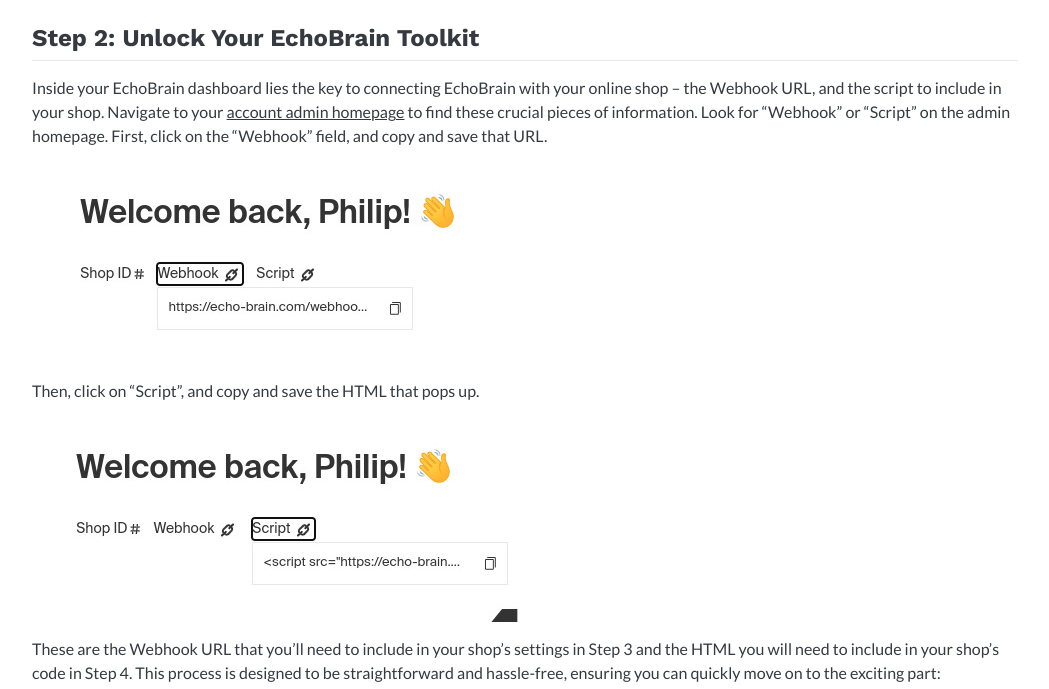
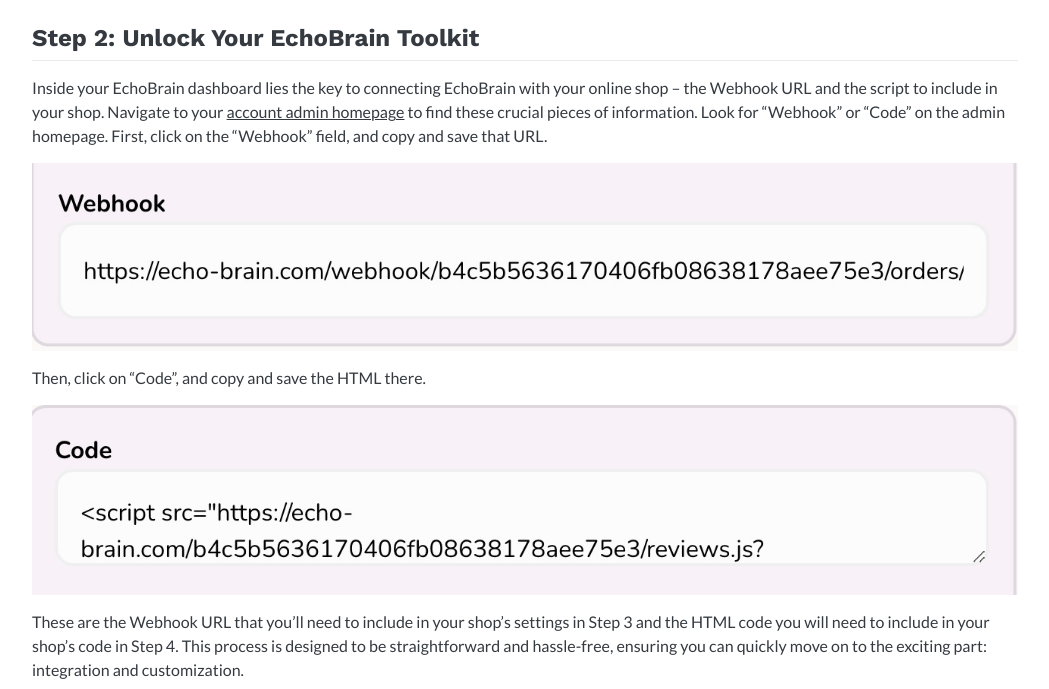
Before and after one commit to echo-brain/echo-brain.github.io, a Jekyll site: the page built from _posts/2024-03-11-getting-started-with-echobrain-first-steps.md, in a window 1280 px wide and 1400 px high, scrolled down 2175 px. Shown: the part 182-871 px from the top of the window, without its empty margins (115-1164 px from the left). Built offline with Jekyll 4.4.1, drawn with Linux system fonts in a browser that asks for light colours; some of the changed text lies outside the part shown.

Commit message:
Edit step 2

```diff
--- a/_posts/2024-03-11-getting-started-with-echobrain-first-steps.md
+++ b/_posts/2024-03-11-getting-started-with-echobrain-first-steps.md
@@ -27,15 +27,15 @@
 
 
 ## Step 2: Unlock Your EchoBrain Toolkit
-Inside your EchoBrain dashboard lies the key to connecting EchoBrain with your online shop – the Webhook URL, and the script to include in your shop. Navigate to your [account admin homepage](https://echo-brain.com/admin/) to find these crucial pieces of information. Look for "Webhook" or "Script" on the admin homepage. First, click on the "Webhook" field, and copy and save that URL.
+Inside your EchoBrain dashboard lies the key to connecting EchoBrain with your online shop – the Webhook URL and the script to include in your shop. Navigate to your [account admin homepage](https://echo-brain.com/admin/) to find these crucial pieces of information. Look for "Webhook" or "Code" on the admin homepage. First, click on the "Webhook" field, and copy and save that URL.
 
-![Webhook URL in EchoBrain dashboard](/assets/posts/echo-brain.com_admin_webhook_url.jpg)
+![Webhook URL in EchoBrain dashboard](/assets/posts/new_admin_webhook_url.jpg)
 
-Then, click on "Script", and copy and save the HTML that pops up.
+Then, click on "Code", and copy and save the HTML there.
 
-![Shop ID and Script in EchoBrain dashboard](/assets/posts/echo-brain.com_admin_shopid_and_script_1.jpg)
+![Shop ID and Script in EchoBrain dashboard](/assets/posts/new_admin_script_url.jpg)
 
-These are the Webhook URL that you'll need to include in your shop's settings in Step 3 and the HTML you will need to include in your shop's code in Step 4. This process is designed to be straightforward and hassle-free, ensuring you can quickly move on to the exciting part: integration and customization.
+These are the Webhook URL that you'll need to include in your shop's settings in Step 3 and the HTML code you will need to include in your shop's code in Step 4. This process is designed to be straightforward and hassle-free, ensuring you can quickly move on to the exciting part: integration and customization.
 
 <iframe width="100%" height="630" src="https://www.youtube.com/embed/Zky67C2AiII?si=dfyio4xLuIMqlPSP" title="Unlock Your EchoBrain Toolkit" frameborder="0" allow="accelerometer; autoplay; clipboard-write; encrypted-media; gyroscope; picture-in-picture; web-share" referrerpolicy="strict-origin-when-cross-origin" allowfullscreen></iframe>
 
```
